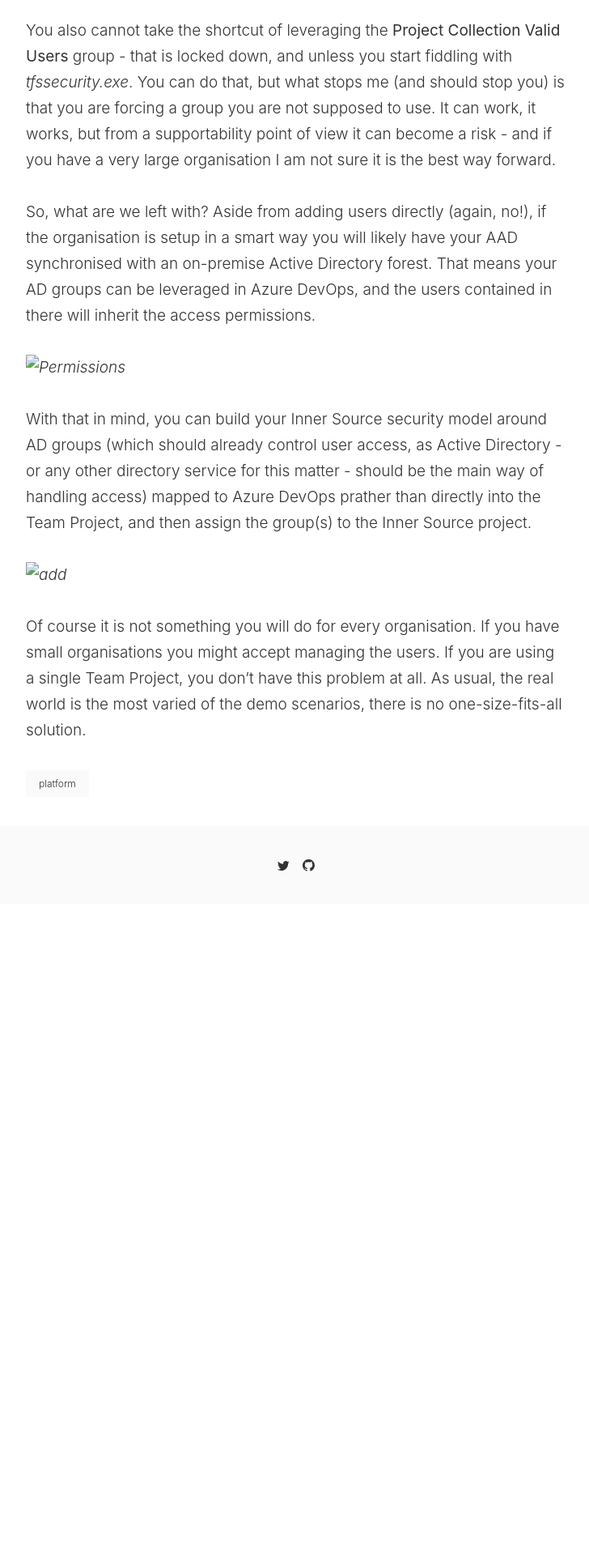
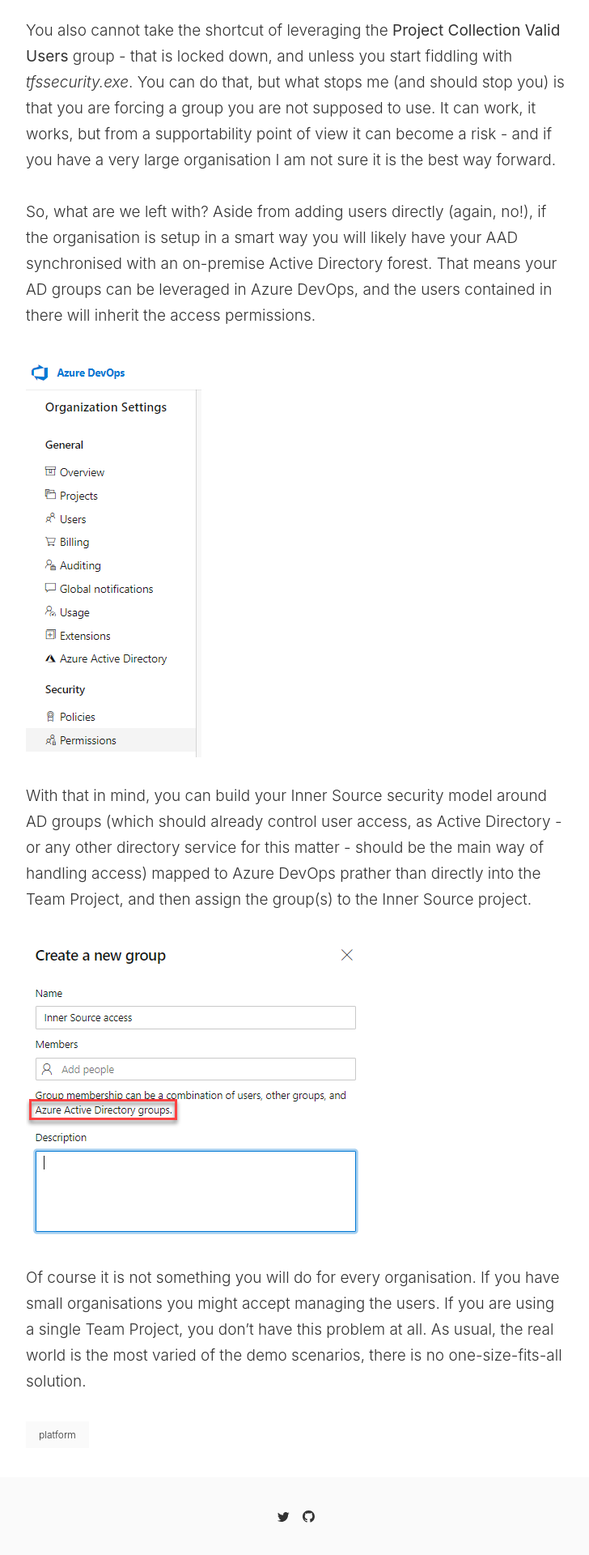
Before and after one commit to MattVSTS/mattvsts.github.io, a Jekyll site: the page built from _posts/2019-08-10-challenges-of-creating-an-internal-sharing-model-with-azure-devops.md, in a window 1280 px wide. Shown: the part 1301-3221 px from the top of the page at 81% size, without its empty margins (274-1002 px from the left). Built offline with Jekyll 4.4.1, drawn with Linux system fonts in a browser that asks for light colours; comment, search, counter and statistics services are not loaded; before the commit the page ends 2417 px from its top, so only the background shows below that.

Commit message:
Challenges of creating an internal sharing model with Azure DevOps

```diff
--- a/_posts/2019-08-10-challenges-of-creating-an-internal-sharing-model-with-azure-devops.md
+++ b/_posts/2019-08-10-challenges-of-creating-an-internal-sharing-model-with-azure-devops.md
@@ -24,10 +24,10 @@ You also cannot take the shortcut of leveraging the **Project Collection Valid U
 
 So, what are we left with? Aside from adding users directly (again, no!), if the organisation is setup in a smart way you will likely have your AAD synchronised with an on-premise Active Directory forest. That means your AD groups can be leveraged in Azure DevOps, and the users contained in there will inherit the access permissions.
 
-![Permissions](images/posts/2019-08-10-12-27-05.png)
+![Permissions](/images/posts/2019-08-10-12-27-05.png)
 
 With that in mind, you can build your Inner Source security model around AD groups (which should already control user access, as Active Directory - or any other directory service for this matter - should be the main way of handling access) mapped to Azure DevOps prather than directly into the Team Project, and then assign the group(s) to the Inner Source project.
 
-![add](images/posts/2019-08-10-12-31-02.png)
+![add](/images/posts/2019-08-10-12-31-02.png)
 
 Of course it is not something you will do for every organisation. If you have small organisations you might accept managing the users. If you are using a single Team Project, you don't have this problem at all. As usual, the real world is the most varied of the demo scenarios, there is no one-size-fits-all solution.
```
